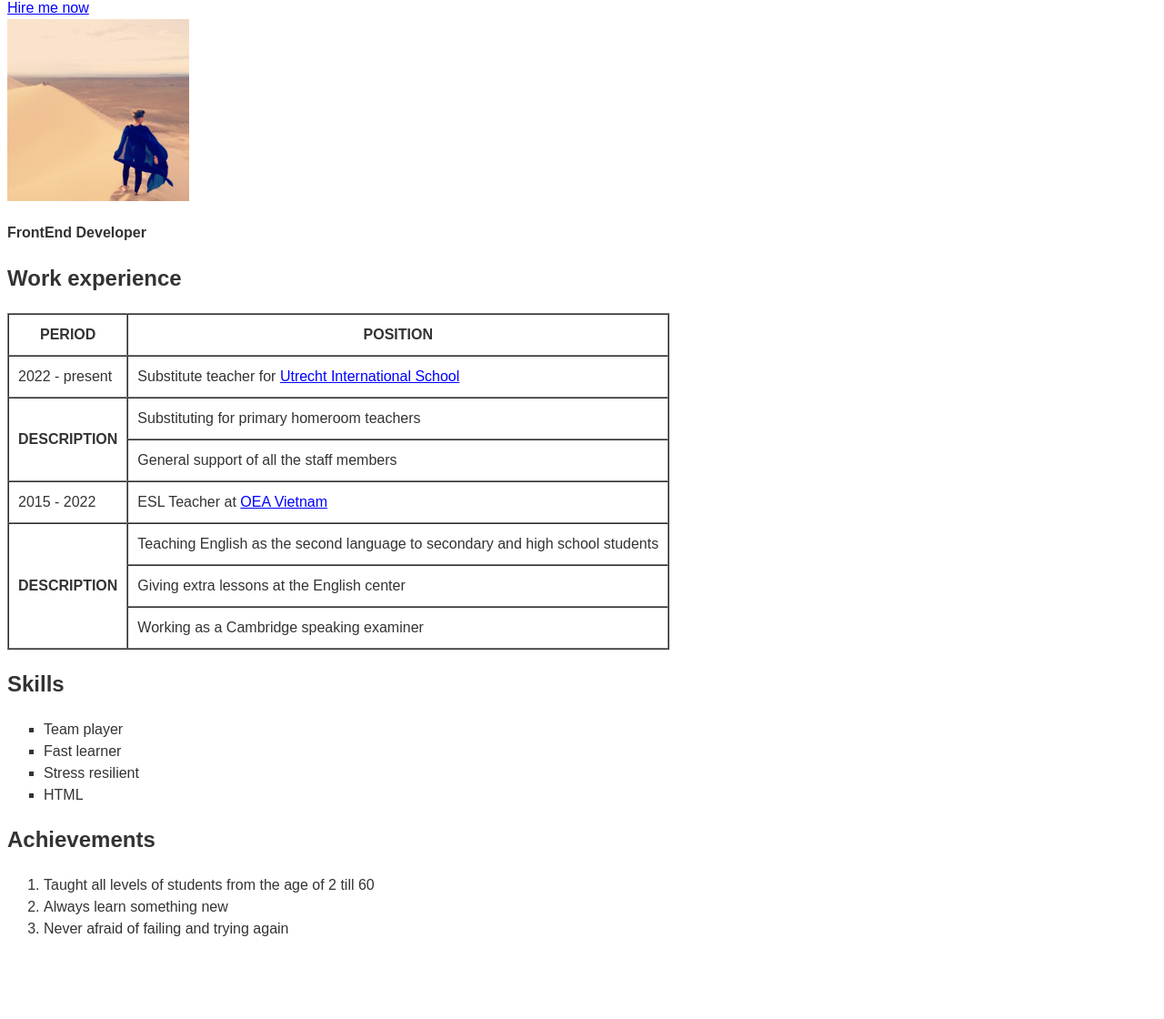
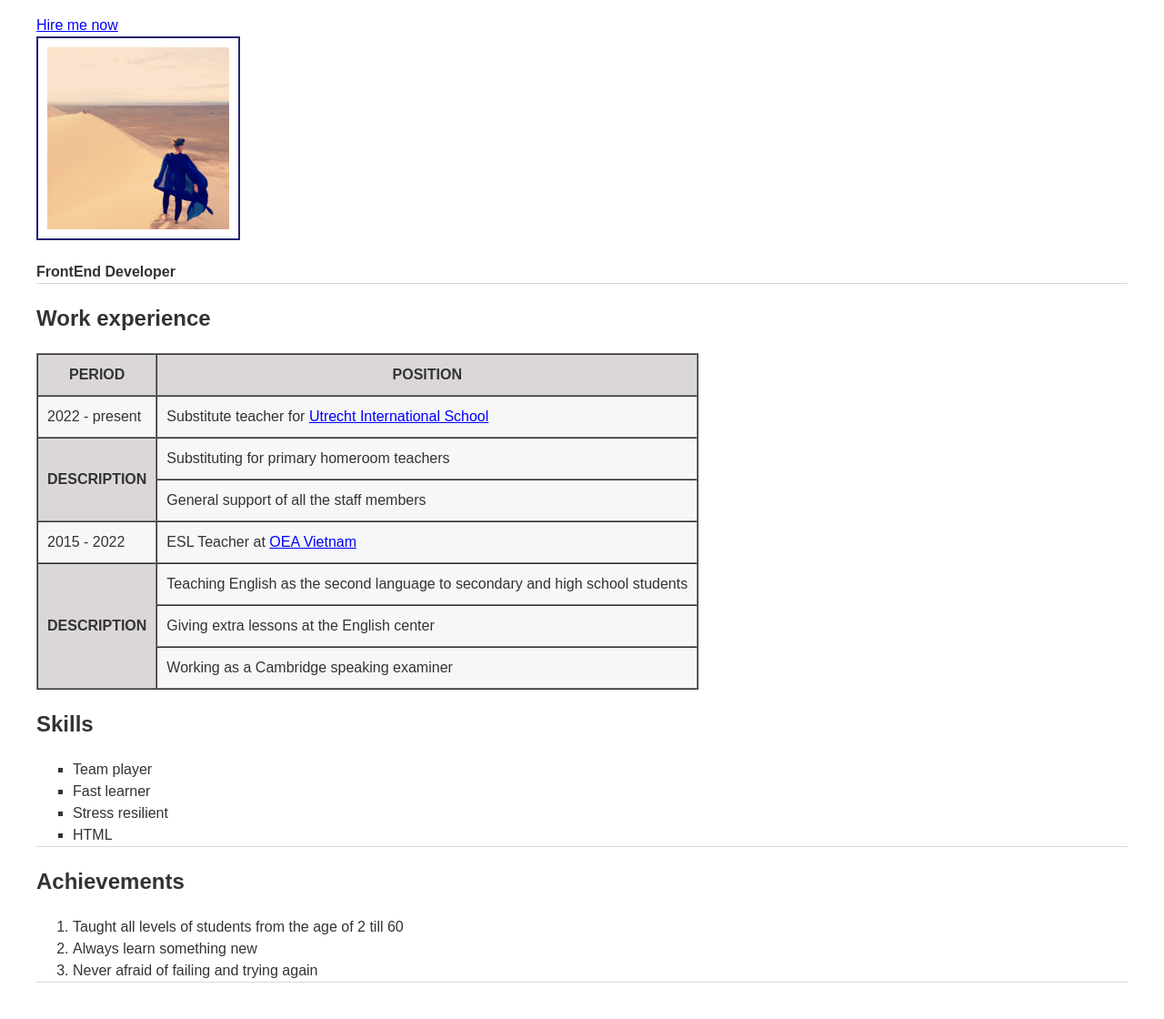
Before and after one commit to KateKarate/My-resume-with-r_d, a plain HTML site: page index.html in a window 1280 px wide. Shown: the part 94-1214 px from the top of the page at 91% size. Before the commit the page ends 1143 px from the top, so only its background shows below. Drawn offline with Linux system fonts and the light colour scheme.

Commit message:
add some more styling

```diff
--- a/index.html
+++ b/index.html
@@ -11,13 +11,13 @@
   <h1 class="name">Kate Hyrenko</h1>
   <a class="link" href="./hire_me.html" target="_blank">Hire me now</a>
   <br>
-  <img src="./ProfilePic.JPG" alt="My profile picture" width="200" />
+  <img class="profile-picture" src="./ProfilePic.JPG" alt="My profile picture" width="200" />
 
   <p class="position">FrontEnd Developer</p>
 
   <h2>Work experience</h2>
 
-  <table border="1" cellspacing="0" cellpadding="10px">
+  <table class="work-experience" border="1" cellspacing="0" cellpadding="10px">
     <thead>
       <tr>
         <th class="table-heading">Period</th>
@@ -62,7 +62,7 @@
     <li>HTML</li>
   </ul>
   <h2>Achievements</h2>
-  <ol>
+  <ol class="achievements">
     <li>Taught all levels of students from the age of 2 till 60</li>
     <li>Always learn something new</li>
     <li>Never afraid of failing and trying again</li>
--- a/styles.css
+++ b/styles.css
@@ -2,19 +2,24 @@
     line-height: 1.5;
     color: #333;
     font-family: Arial, Helvetica, sans-serif;
+    margin: 40px;
 }
 
 .name {
+    font-family:'Lucida Sans', 'Lucida Sans Regular', 'Lucida Grande', 'Lucida Sans Unicode', Geneva, Verdana, sans-serif;
     font-style: italic;
+    border-bottom: thin solid rgb(219, 215, 215);
 }
 
 .position {
     font-weight: bold;
+    border-bottom: thin solid rgb(219, 215, 215);
 }
 
 .table-heading {
     text-transform: uppercase;
-}
+    background-color: rgb(219, 215, 215);
+    }
 
 .link {
     color: #00f;
@@ -30,6 +35,21 @@
     text-decoration: underline;
 }
 
+.work-experience {
+    background-color: #f7f7f7;
+}
+
 .skills {
     list-style-type: square;
+    border-bottom: thin solid rgb(219, 215, 215);
 }
+
+.achievements {
+    border-bottom: thin solid rgb(219, 215, 215);
+}
+
+.profile-picture {
+    border: 2px solid;
+    border-color: rgb(37, 37, 112);
+    padding: 10px;
+}
```
